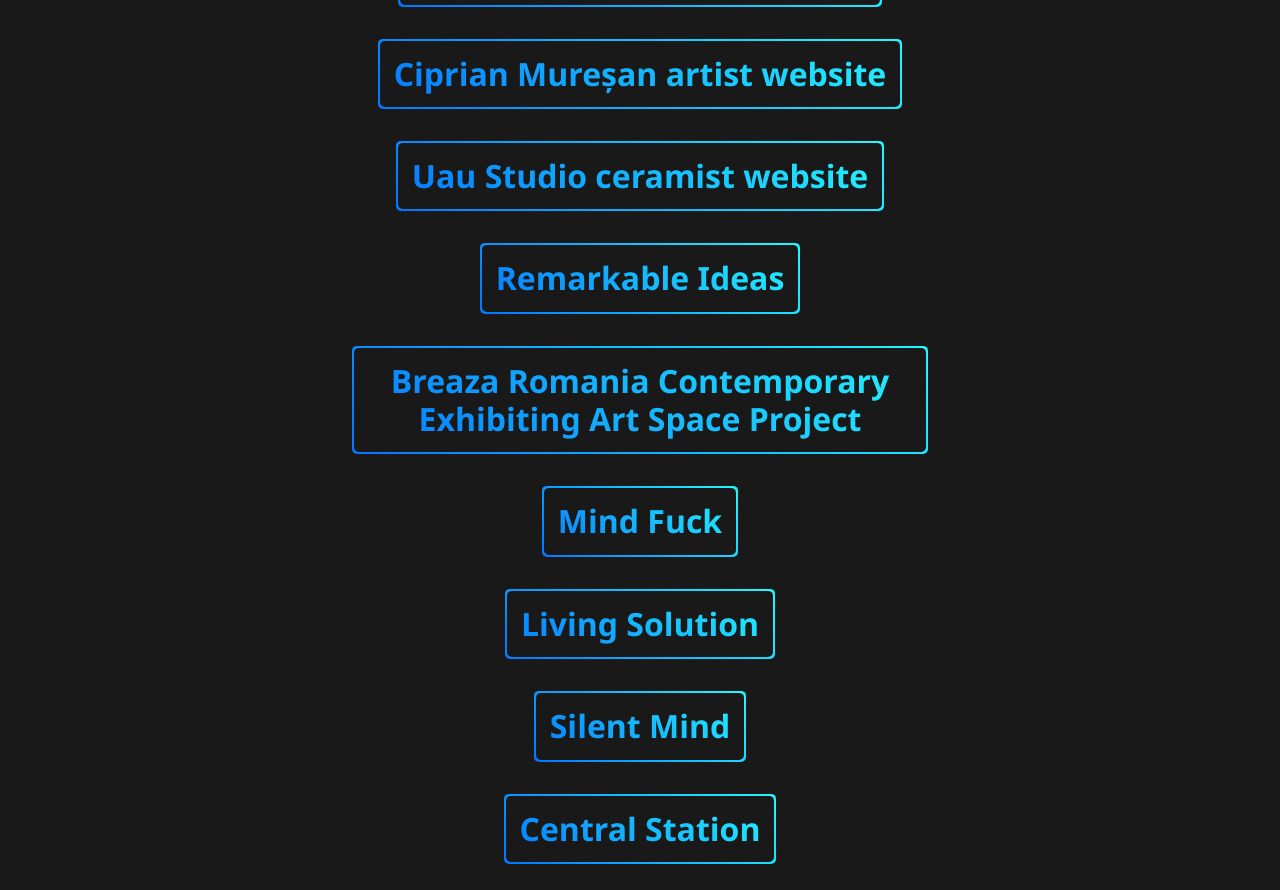
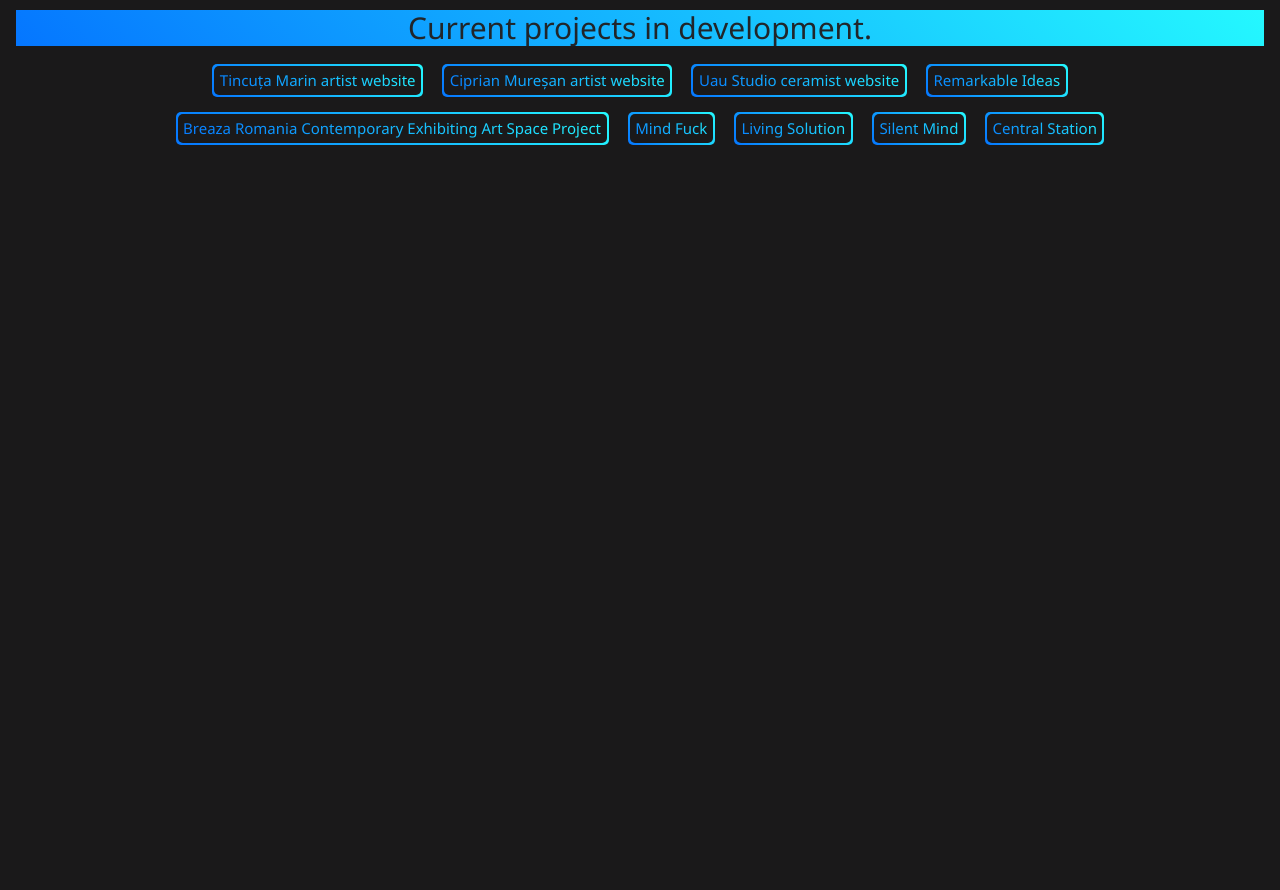
Before and after one commit to Charles-Rein/web-developer, a plain HTML site: page index.html in a window 1280 px wide. After the commit the page ends 800 px from the top, so only its background shows below. Drawn offline with nearby package versions, Linux system fonts and the light colour scheme.

Commit message:
Add files via upload

```diff
--- a/index.html
+++ b/index.html
@@ -4,28 +4,33 @@
     <meta charset="UTF-8">
     <meta name="viewport" content="width=device-width, initial-scale=1.0">
     <title>Document</title>
+    <link rel="stylesheet" href="./style.css">
   <link rel="stylesheet" href="https://maxcdn.bootstrapcdn.com/bootstrap/4.5.2/css/bootstrap.min.css">
   <link rel="stylesheet" href="https://www.w3schools.com/w3css/4/w3.css">
-  <link rel="stylesheet" href="./style.css">
+
   <link href="https://fonts.googleapis.com/css?family=Roboto:100" rel="stylesheet">
   <script src="https://ajax.googleapis.com/ajax/libs/jquery/3.5.1/jquery.min.js"></script>
   <script src="https://cdnjs.cloudflare.com/ajax/libs/popper.js/1.16.0/umd/popper.min.js"></script>
   <script src="https://maxcdn.bootstrapcdn.com/bootstrap/4.5.2/js/bootstrap.min.js"></script>
 </head>
-
+<style>
+   body {
+      background-color: #1a191a;
+   }
+</style>
 
 <body>
-    <div class='w3-container ctn' >
-
+    <div class='w3-container w3-center' >
+<h2>Current projects in development.</h2>
  <h6>
     <a href="http://tincutamarin.tk/" class="button b-blue">Tincuța Marin artist website</a>
     <a href="http://ciprian-muresan.ml/" class="button b-blue">Ciprian Mureșan artist website</a>
     <a href="http://uau-studio.ml/" class="button b-blue">Uau Studio ceramist website</a>
     <a href="http://remarkableideas.tk/." class="button b-blue">Remarkable Ideas</a>
     <a href="http://breazacultural.ml/." class="button b-blue">Breaza Romania Contemporary Exhibiting Art Space Project</a>
-    <a href="http://mindfuck.tk/." class="button b-blue">Mind Fuck</a><br>
-    <a href="http://living-solution.tk/." class="button b-blue">Living Solution</a><br>
-    <a href="http://silent-mind.ml/" class="button b-blue">Silent Mind</a><br>
+    <a href="http://mindfuck.tk/." class="button b-blue">Mind Fuck</a>
+    <a href="http://living-solution.tk/." class="button b-blue">Living Solution</a>
+    <a href="http://silent-mind.ml/" class="button b-blue">Silent Mind</a>
     <a href="http://central-station.tk/." class="button b-blue">Central Station</a>
  </h6>
     </div>
--- a/style.css
+++ b/style.css
@@ -12,6 +12,7 @@ h2  {
 
 body {
   font-family: 'Roboto', sans-serif;
+  background-color: #1a191a;
 }
 body, .button:after {
   background: #1a191a;
@@ -100,8 +101,8 @@ footer a, footer a:after {
   text-decoration: none;
   padding: .5em;
   margin: .5em;
-  font-size: 2em;
-  font-weight: bold;
+  font-size: 15px;
+  font-weight: lighter;
   transition: all .5s;
   -webkit-background-clip: text;
   -webkit-text-fill-color: transparent;
```
